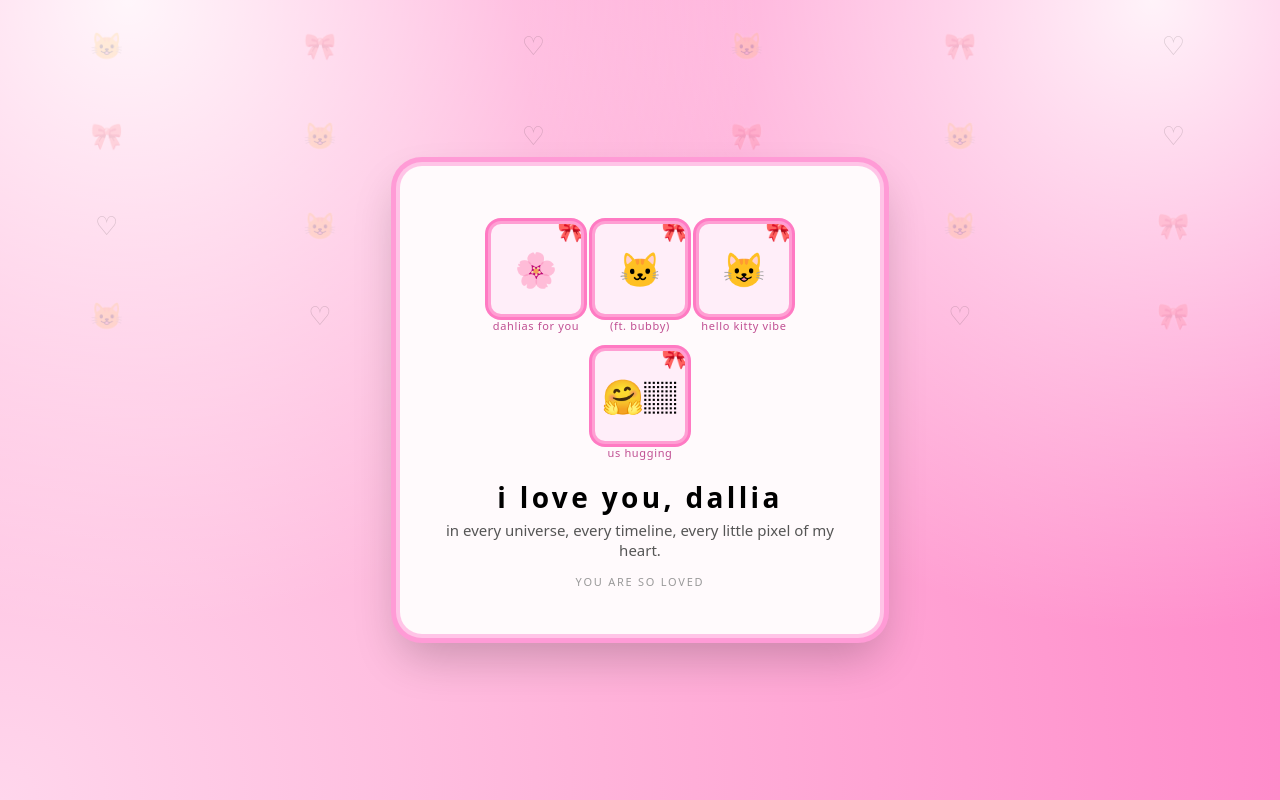
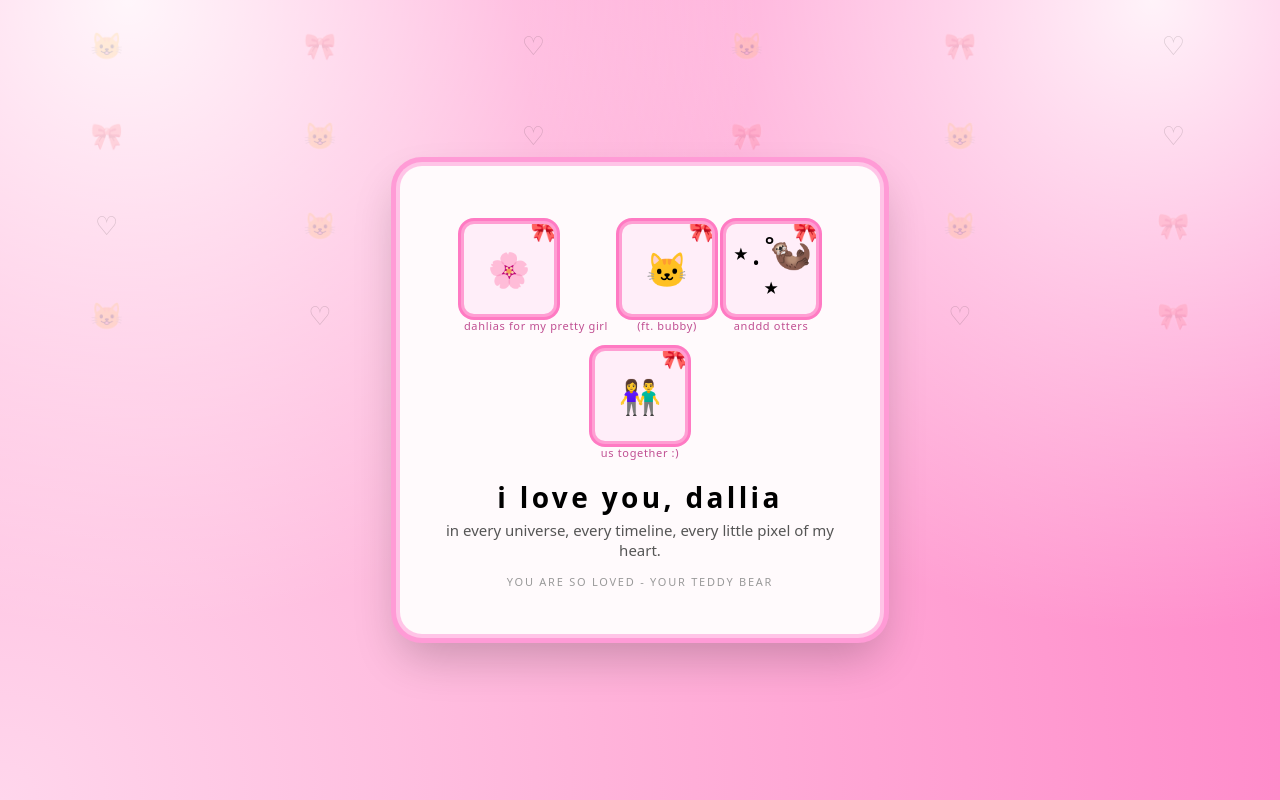
Before and after one commit to alhtersaid/alhtersaid.github.io, a plain HTML site: page index.html in a window 1280 px wide. Drawn offline with Linux system fonts and the light colour scheme.

Commit message:
index.html

```diff
--- a/index.html
+++ b/index.html
@@ -134,7 +134,7 @@
         <div class="pixel-box">
           <span class="pixel-icon">🌸</span>
         </div>
-        <div class="pixel-label">dahlias for you</div>
+        <div class="pixel-label">dahlias for my pretty girl</div>
       </div>
 
       <div>
@@ -146,9 +146,9 @@
 
       <div>
         <div class="pixel-box">
-          <span class="pixel-icon">😺</span>
+          <span class="pixel-icon">⋆. ̊🦦⋆</span>
         </div>
-        <div class="pixel-label">hello kitty vibe</div>
+        <div class="pixel-label">anddd otters</div>
       </div>
     </div>
 
@@ -156,15 +156,15 @@
     <div class="pixel-row">
       <div>
         <div class="pixel-box">
-          <span class="pixel-icon">🤗🏽</span>
+          <span class="pixel-icon"> 👫</span>
         </div>
-        <div class="pixel-label">us hugging</div>
+        <div class="pixel-label">us together :) </div>
       </div>
     </div>
 
     <h1>i love you, dallia</h1>
     <p class="sub">in every universe, every timeline, every little pixel of my heart.</p>
-    <p class="tiny">you are so loved</p>
+    <p class="tiny">you are so loved - your teddy bear</p>
   </div>
 </body>
 </html>
```
